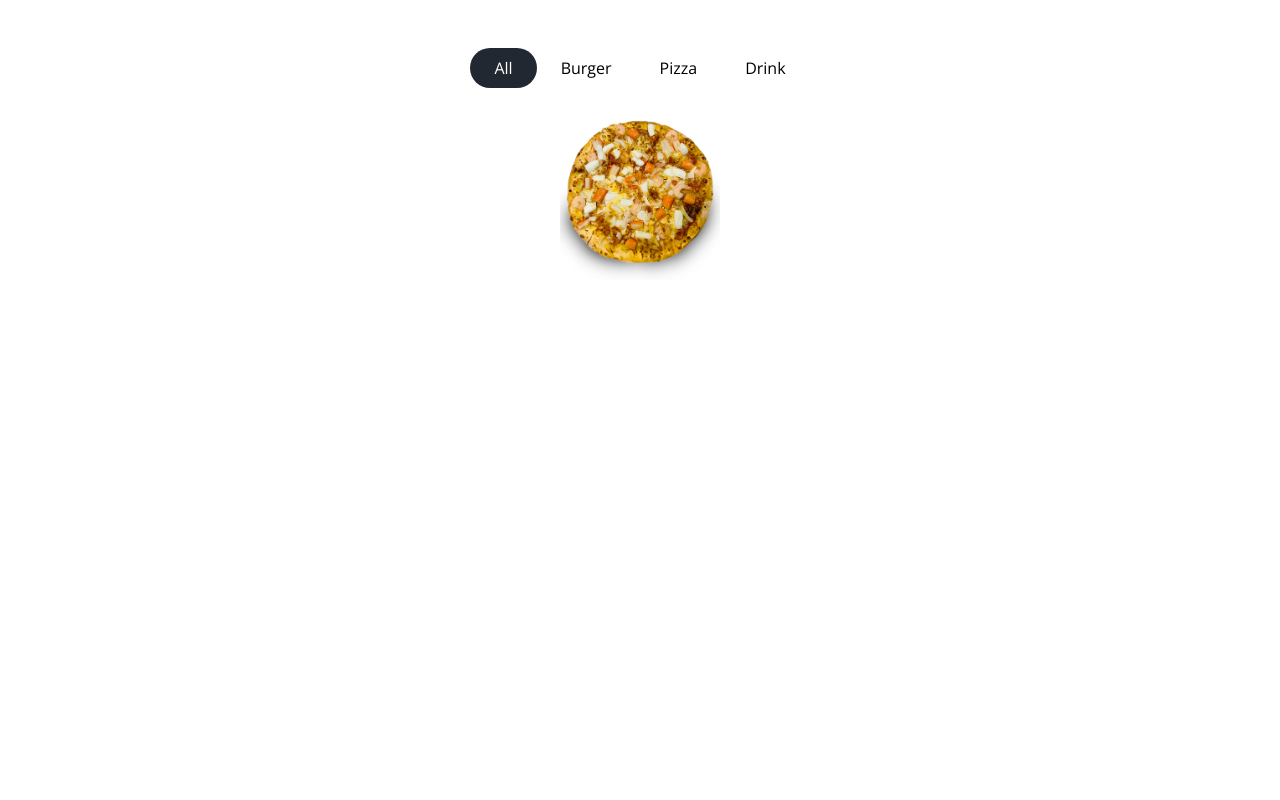
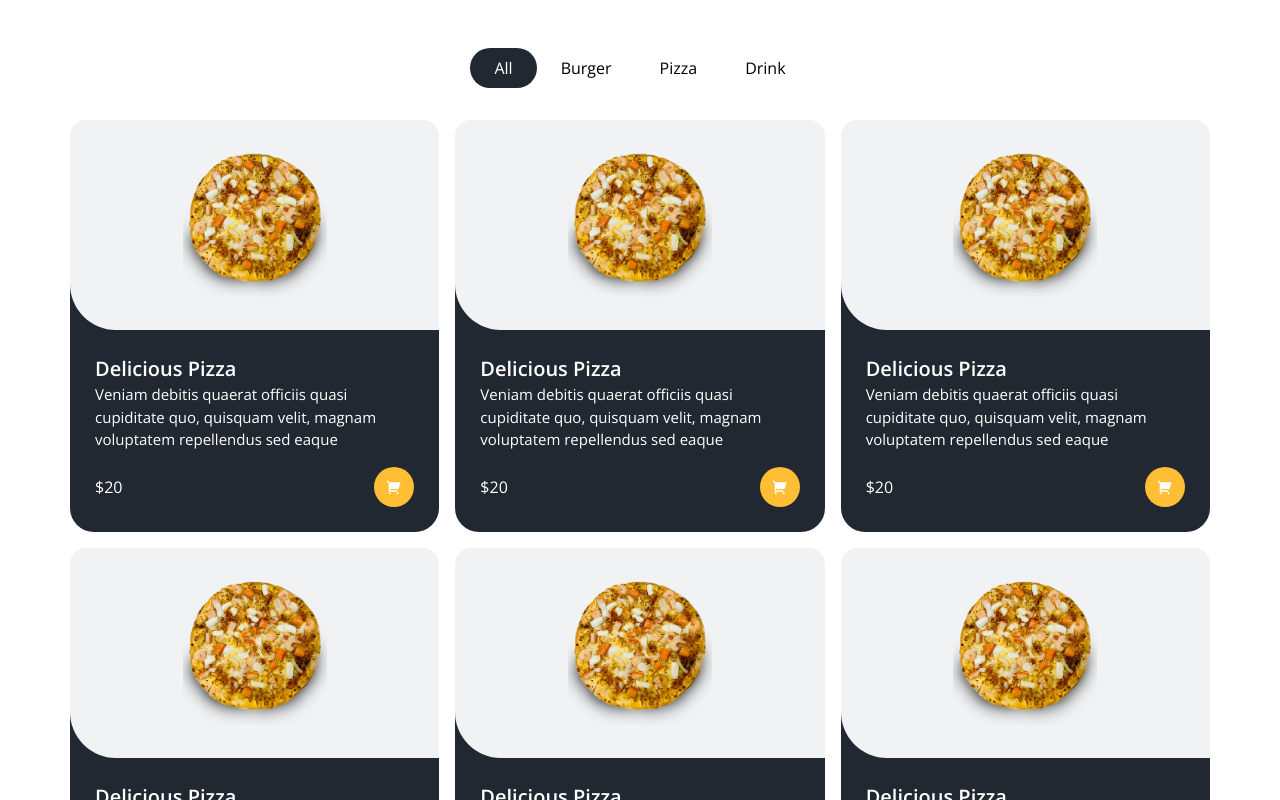
Before and after one commit to hkankyilmaz/meal-order-app, a Next.js app: page /home in a window 1280 px wide. Shown: the part 1140-1940 px from the top of the page. Before the commit the page ends 1484 px from the top, so only its background shows below. Built offline with nearby package versions, Linux system fonts and the light colour scheme.

Commit message:
menu item component

```diff
--- a/components/product/MenuItem.jsx
+++ b/components/product/MenuItem.jsx
@@ -1,12 +1,27 @@
 import Image from "next/image";
+import { RiShoppingCart2Fill } from "react-icons/ri";
 
 const MenuItem = () => {
   return (
-    <div>
-      <div className="relative w-40 h-40 z-50">
-        <Image src="/images/f1.png" alt="" layout="fill" />
+    <div className="bg-secondary rounded-3xl">
+      <div className="w-full  bg-[#f1f2f3] h-[210px] grid place-content-center rounded-bl-[46px] rounded-tl-2xl rounded-tr-2xl">
+        <div className="relative w-36 h-36 hover:scale-110 transition-all">
+          <Image src="/images/f1.png" alt="" layout="fill" />
+        </div>
       </div>
-      <div></div>
+      <div className="p-[25px] text-white">
+        <h4 className="text-xl font-semibold">Delicious Pizza</h4>
+        <p className="text-[15px]">
+          Veniam debitis quaerat officiis quasi cupiditate quo, quisquam velit,
+          magnam voluptatem repellendus sed eaque
+        </p>
+        <div className="flex justify-between items-center mt-4">
+          <span>$20</span>
+          <button className="btn-primary !w-10 !h-10 !rounded-full !p-0 grid place-content-center">
+            <RiShoppingCart2Fill />
+          </button>
+        </div>
+      </div>
     </div>
   );
 };
--- a/components/product/MenuWrapper.jsx
+++ b/components/product/MenuWrapper.jsx
@@ -4,7 +4,8 @@
 
 const MenuWrapper = () => {
   return (
-    <div className="container mx-auto flex flex-col items-center mb-16">
+    <div className="container mx-auto  mb-16">
+      <div className="flex flex-col items-center w-full">
         <Title addClass="text-[40px]">Our Menu</Title>
         <div className="mt-10">
           <button className="px-6 py-2 bg-secondary rounded-3xl text-white">
@@ -14,7 +15,14 @@
           <button className="px-6 py-2  rounded-3xl ">Pizza</button>
           <button className="px-6 py-2  rounded-3xl ">Drink</button>
         </div>
-      <div className="mt-8">
+      </div>
+      <div className="mt-8 grid md:grid-cols-3 sm:grid-cols-2 grid-cols-1 gap-4">
+        <MenuItem />
+        <MenuItem />
+        <MenuItem />
+        <MenuItem />
+        <MenuItem />
+        <MenuItem />
         <MenuItem />
       </div>
     </div>
```
Lines whose indentation alone changed are shown as unchanged.
